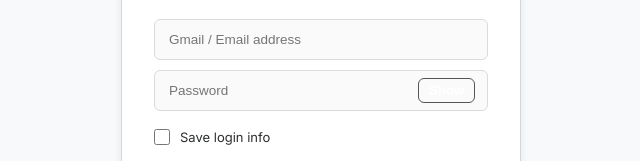
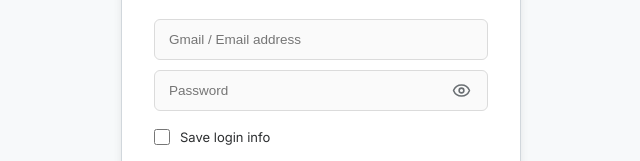
Before and after one commit to tradinghath-rgb/tradinghath-web, a Next.js app: page /login in a window 1280 px wide. Shown: the part 303-464 px from the top of the page, without its empty margins (319-959 px from the left). Built offline with nearby package versions, Linux system fonts and the light colour scheme.

Commit message:
fix: replace text button with Eye and EyeOff icons in password inputs

```diff
--- a/src/app/login/page.tsx
+++ b/src/app/login/page.tsx
@@ -382,7 +382,7 @@ export default function LoginPage() {
               />
             </div>
 
-            <div className="ig-input-container" style={{ paddingRight: '6px' }}>
+            <div className="ig-input-container" style={{ paddingRight: '10px' }}>
               <input
                 type={showPassword ? 'text' : 'password'}
                 className="ig-input"
@@ -394,19 +394,24 @@ export default function LoginPage() {
               <button
                 type="button"
                 onClick={() => setShowPassword(!showPassword)}
+                aria-label={showPassword ? 'Hide password' : 'Show password'}
+                title={showPassword ? 'Hide password' : 'Show password'}
                 style={{
-                  background: 'transparent',
-                  border: '1px solid #555555',
-                  borderRadius: '6px',
-                  color: '#ffffff',
-                  fontSize: '13px',
-                  fontWeight: '600',
-                  padding: '4px 10px',
+                  background: 'none',
+                  border: 'none',
+                  color: '#6a6f73',
+                  padding: '6px',
+                  display: 'flex',
+                  alignItems: 'center',
+                  justifyContent: 'center',
                   cursor: 'pointer',
-                  marginRight: '6px'
+                  borderRadius: '4px',
+                  transition: 'color 0.15s ease'
                 }}
+                onMouseEnter={(e) => (e.currentTarget.style.color = '#1c1d1f')}
+                onMouseLeave={(e) => (e.currentTarget.style.color = '#6a6f73')}
               >
-                {showPassword ? 'Hide' : 'Show'}
+                {showPassword ? <EyeOff size={19} /> : <Eye size={19} />}
               </button>
             </div>
 
@@ -486,7 +491,7 @@ export default function LoginPage() {
               />
             </div>
 
-            <div className="ig-input-container" style={{ paddingRight: '6px' }}>
+            <div className="ig-input-container" style={{ paddingRight: '10px' }}>
               <input
                 type={showPassword ? 'text' : 'password'}
                 className="ig-input"
@@ -498,19 +503,24 @@ export default function LoginPage() {
               <button
                 type="button"
                 onClick={() => setShowPassword(!showPassword)}
+                aria-label={showPassword ? 'Hide password' : 'Show password'}
+                title={showPassword ? 'Hide password' : 'Show password'}
                 style={{
-                  background: 'transparent',
-                  border: '1px solid #d1d7dc',
+                  background: 'none',
+                  border: 'none',
+                  color: '#6a6f73',
+                  padding: '6px',
+                  display: 'flex',
+                  alignItems: 'center',
+                  justifyContent: 'center',
+                  cursor: 'pointer',
                   borderRadius: '4px',
-                  color: '#1c1d1f',
-                  fontSize: '12px',
-                  fontWeight: '700',
-                  padding: '4px 10px',
-                  cursor: 'pointer',
-                  marginRight: '6px'
+                  transition: 'color 0.15s ease'
                 }}
+                onMouseEnter={(e) => (e.currentTarget.style.color = '#1c1d1f')}
+                onMouseLeave={(e) => (e.currentTarget.style.color = '#6a6f73')}
               >
-                {showPassword ? 'Hide' : 'Show'}
+                {showPassword ? <EyeOff size={19} /> : <Eye size={19} />}
               </button>
             </div>
 
```
